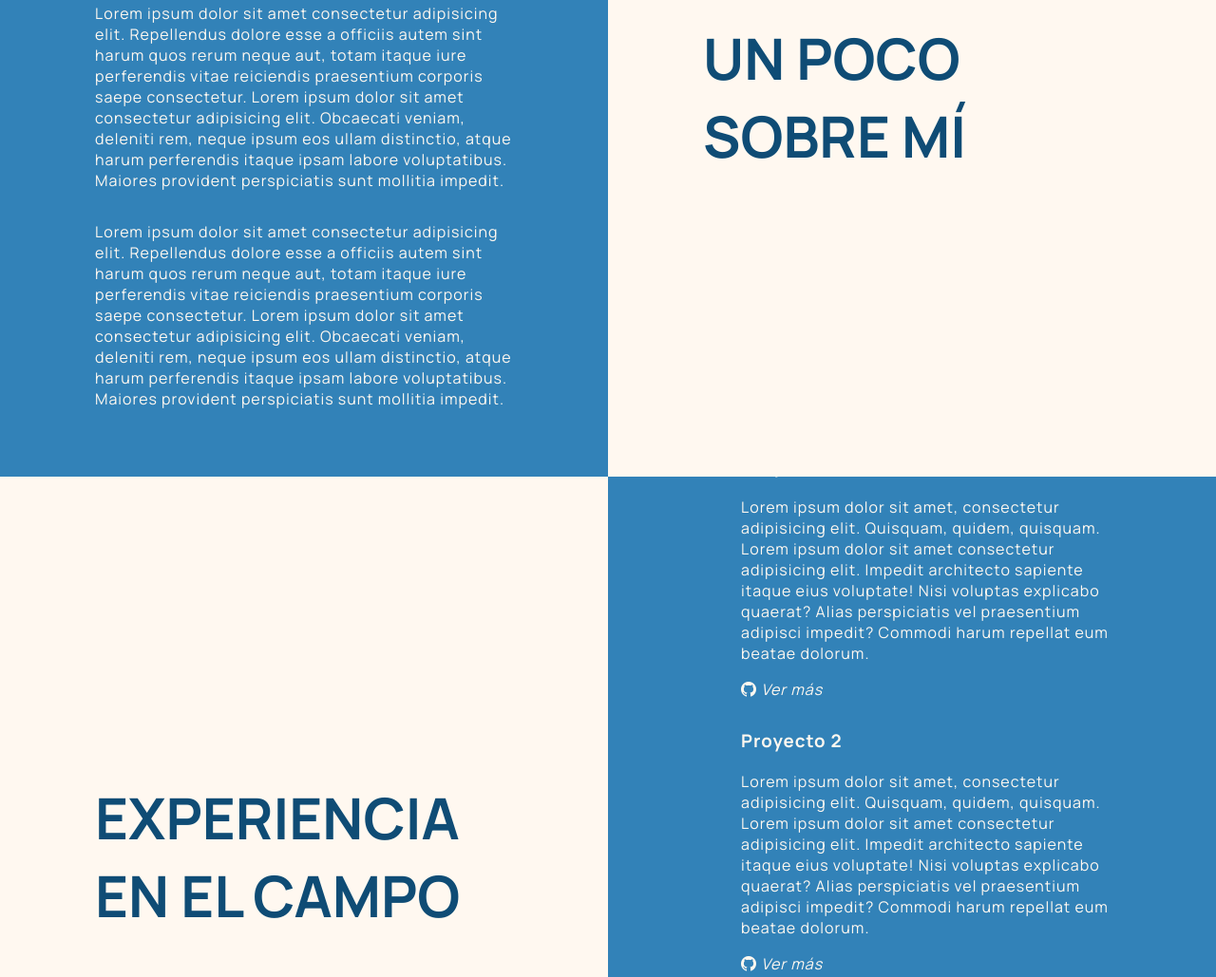
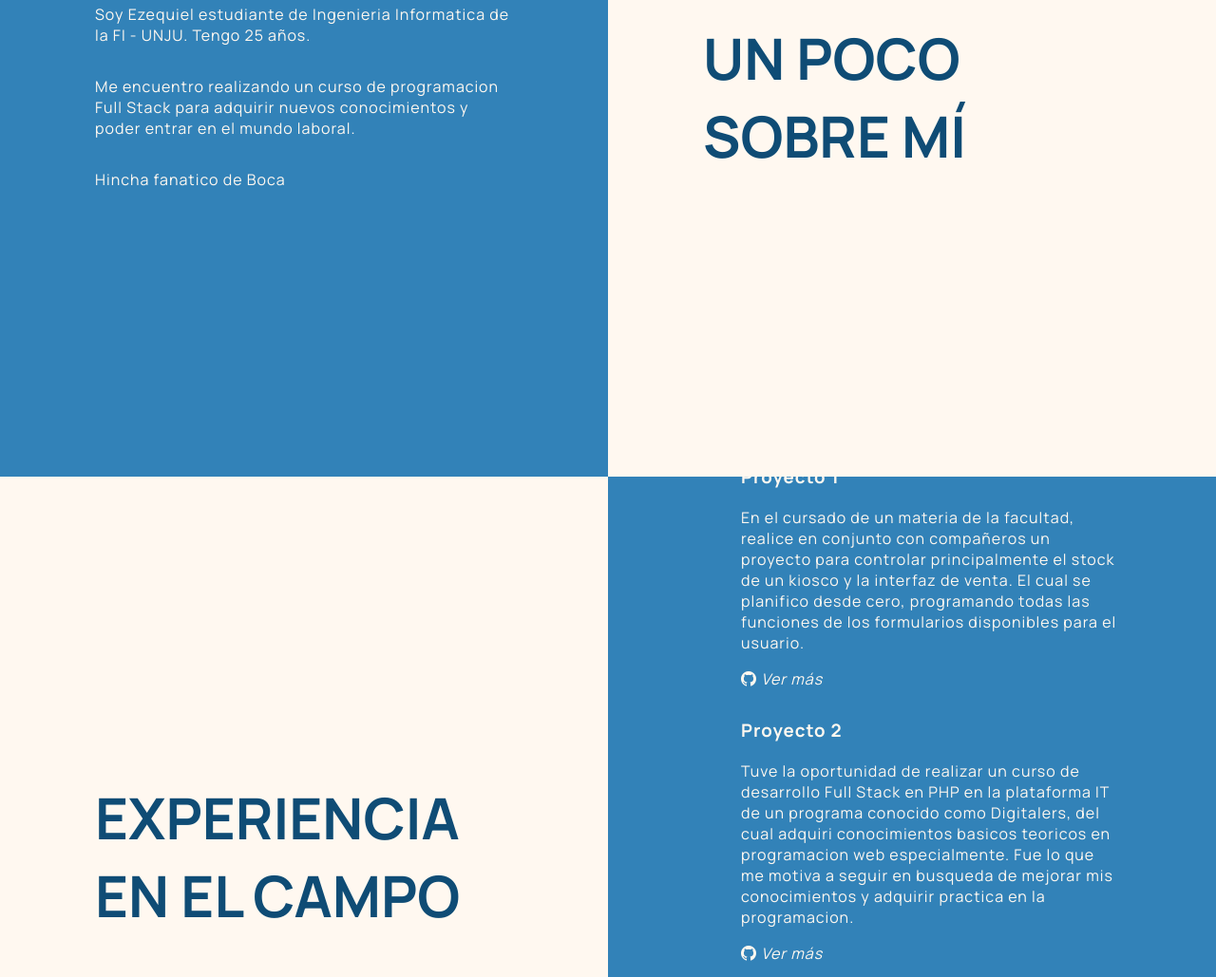
Before and after one commit to ezcruz22/portfolio-prueba, a plain HTML site: page index.html in a window 1280 px wide. Shown: the part 1098-2127 px from the top of the page at 95% size. Drawn offline with nearby package versions, Linux system fonts and the light colour scheme.

Commit message:
Cambio de avatar.Agregado de texto sobre mi y en proyectos

```diff
--- a/index.html
+++ b/index.html
@@ -33,12 +33,12 @@
     <div class="half-section">
      <div class="avatar-container">
       <img src="./assets/avatar.png" alt="">
-      <h3>"Yo, disfrutando de mi café..."</h3>
+      <h3>"..."</h3>
      </div>
     </div>
     <div class="half-section text-section">
       <div class="introduction">
-        <h1 class="title">Hola!, <br> Soy Nombre y Apellido </h1>
+        <h1 class="title">Hola!, <br> Soy Ezequiel Cruz </h1>
         <ul class="socials">
           <li><a class="socials-icon" href=""><i class="bi bi-github"></i></a></li>
           <li><a class="socials-icon" href=""><i class="bi bi-linkedin"></i></a></li>
@@ -47,7 +47,7 @@
           <li><a class="socials-icon" href=""><i class="bi bi-instagram"></i></a></li>
         </ul>
 
-        <p class="description">+15 años de experiencia trabajando en aplicaciones de alta escala. <br> Déjame contarte un poco de mí, sigue deslizando!</p>
+        <p class="description"> Déjame contarte un poco de mí, sigue deslizando!</p>
       </div>
 
     </div>
@@ -56,16 +56,15 @@
   <section id="about" class="content">
     <aside class="half-section text-section">
       <p>
-        Lorem ipsum dolor sit amet consectetur adipisicing elit. Autem sint porro reiciendis debitis et harum animi rem fugit eaque. Officia maxime id ipsum culpa temporibus dolore saepe quos quasi debitis.
-        Lorem ipsum dolor sit amet consectetur adipisicing elit. Sapiente quisquam rem quam, corporis itaque dolor deserunt libero doloremque quibusdam repellat quidem doloribus quia eos officia placeat, quasi, odit repellendus ipsa.
+        Soy Ezequiel estudiante de Ingenieria Informatica de la FI - UNJU. Tengo 25 años.
       </p>
       <p>
-        Lorem ipsum dolor sit amet consectetur adipisicing elit. Repellendus dolore esse a officiis autem sint harum quos rerum neque aut, totam itaque iure perferendis vitae reiciendis praesentium corporis saepe consectetur.
-        Lorem ipsum dolor sit amet consectetur adipisicing elit. Obcaecati veniam, deleniti rem, neque ipsum eos ullam distinctio, atque harum perferendis itaque ipsam labore voluptatibus. Maiores provident perspiciatis sunt mollitia impedit.
+         Me encuentro realizando un curso de programacion Full Stack para adquirir nuevos conocimientos y poder entrar
+         en el mundo laboral.
       </p>
       <p>
-        Lorem ipsum dolor sit amet consectetur adipisicing elit. Repellendus dolore esse a officiis autem sint harum quos rerum neque aut, totam itaque iure perferendis vitae reiciendis praesentium corporis saepe consectetur.
-        Lorem ipsum dolor sit amet consectetur adipisicing elit. Obcaecati veniam, deleniti rem, neque ipsum eos ullam distinctio, atque harum perferendis itaque ipsam labore voluptatibus. Maiores provident perspiciatis sunt mollitia impedit.
+        Hincha fanatico de Boca
+
       </p>
     </aside>
     <aside class="half-section title-section">
@@ -82,18 +81,18 @@
           <li>
             <h3>Proyecto 1</h3>
             <p>
-              Lorem ipsum dolor sit amet, consectetur adipisicing elit.
-              Quisquam, quidem, quisquam.
-              Lorem ipsum dolor sit amet consectetur adipisicing elit. Impedit architecto sapiente itaque eius voluptate! Nisi voluptas explicabo quaerat? Alias perspiciatis vel praesentium adipisci impedit? Commodi harum repellat eum beatae dolorum.
+              En el cursado de un materia de la facultad, realice en conjunto con compañeros un proyecto para controlar principalmente
+              el stock de un kiosco y la interfaz de venta.
+              El cual se planifico desde cero, programando todas las funciones de los formularios disponibles para el usuario.
             </p>
             <a class="project-link" href="#"><i class="bi bi-github"></i> Ver más</a>
           </li>
           <li>
             <h3>Proyecto 2</h3>
             <p>
-              Lorem ipsum dolor sit amet, consectetur adipisicing elit.
-              Quisquam, quidem, quisquam.
-              Lorem ipsum dolor sit amet consectetur adipisicing elit. Impedit architecto sapiente itaque eius voluptate! Nisi voluptas explicabo quaerat? Alias perspiciatis vel praesentium adipisci impedit? Commodi harum repellat eum beatae dolorum.
+              Tuve la oportunidad de realizar un curso de desarrollo Full Stack en PHP en la plataforma IT
+              de un programa conocido como Digitalers, del cual adquiri conocimientos basicos teoricos en programacion web especialmente.
+              Fue lo que me motiva a seguir en busqueda de mejorar mis conocimientos y adquirir practica en la programacion.
             </p>
             <a class="project-link" href="#"><i class="bi bi-github"></i> Ver más</a>
           </li>
```
Also changed, not shown: assets/miavatar.png (added).
